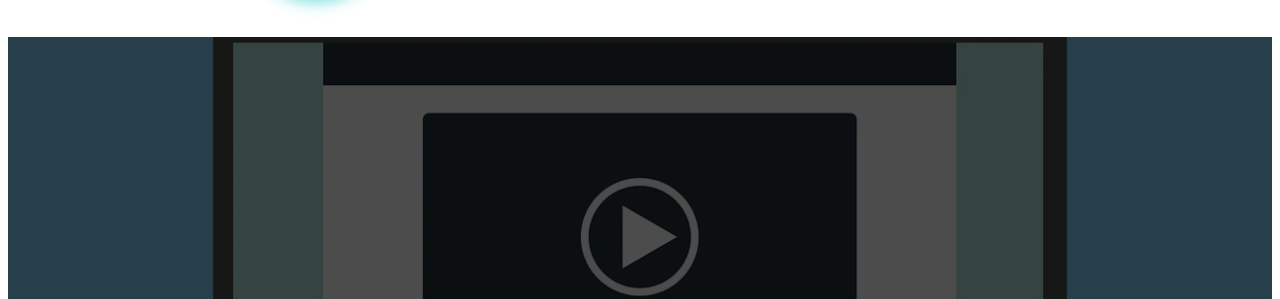
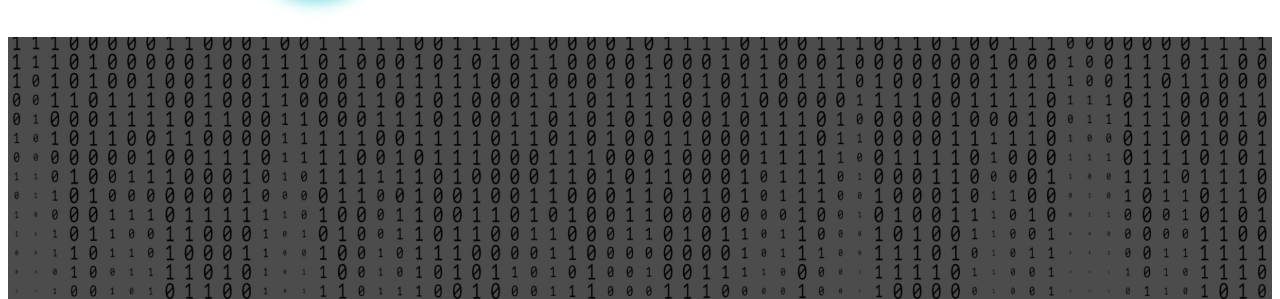
Before and after one commit to jacinto270/porfolio, a plain HTML site: page index.html in a window 1280 px wide. Shown: the part 178-477 px from the top of the page. Drawn offline with Linux system fonts and the light colour scheme.

Commit message:
cambio de imagen

```diff
--- a/css/stile.css
+++ b/css/stile.css
@@ -33,7 +33,7 @@ nav a:hover{
     height: 80vh;
 
     background:linear-gradient(rgba(0, 0, 0, 0.7), rgba(0, 0, 0, 0.7)),
-        url("../img/web.png");
+        url("../img/imagenfondo.jpg");
 
     background-size: cover;
     background-position: center;
```
